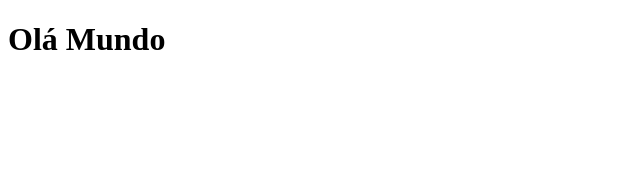
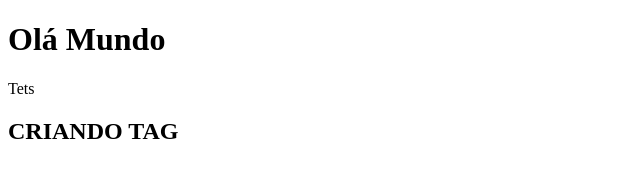
Before and after one commit to MurilloPsc/curso_git, a plain HTML site: page index.html in a window 1280 px wide. Shown: the whole page, without its empty margins (0-640 px from the left). Drawn offline with Linux system fonts and the light colour scheme.

Commit message:
Enviando tag

```diff
--- a/index.html
+++ b/index.html
@@ -8,5 +8,7 @@
 </head>
 <body>
     <h1>Olá Mundo</h1>
+    <p>Tets</p>
+    <h2>CRIANDO TAG</h2>
 </body>
 </html>
```
Also changed, not shown: a.txt.
